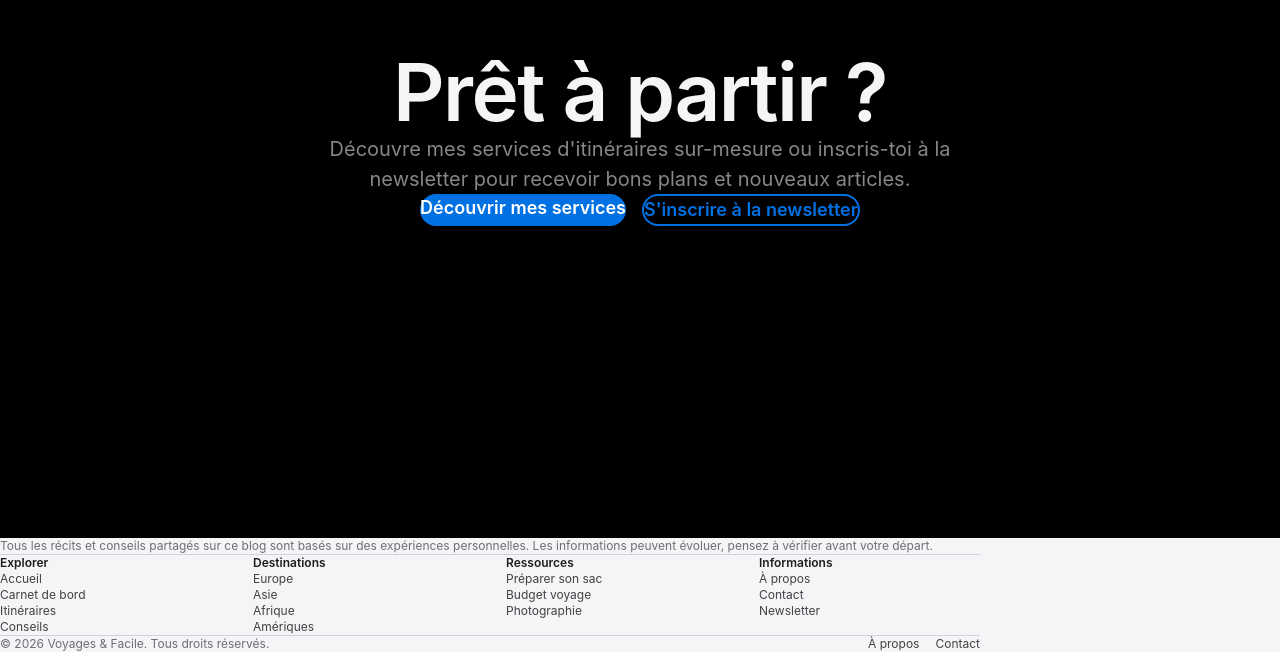
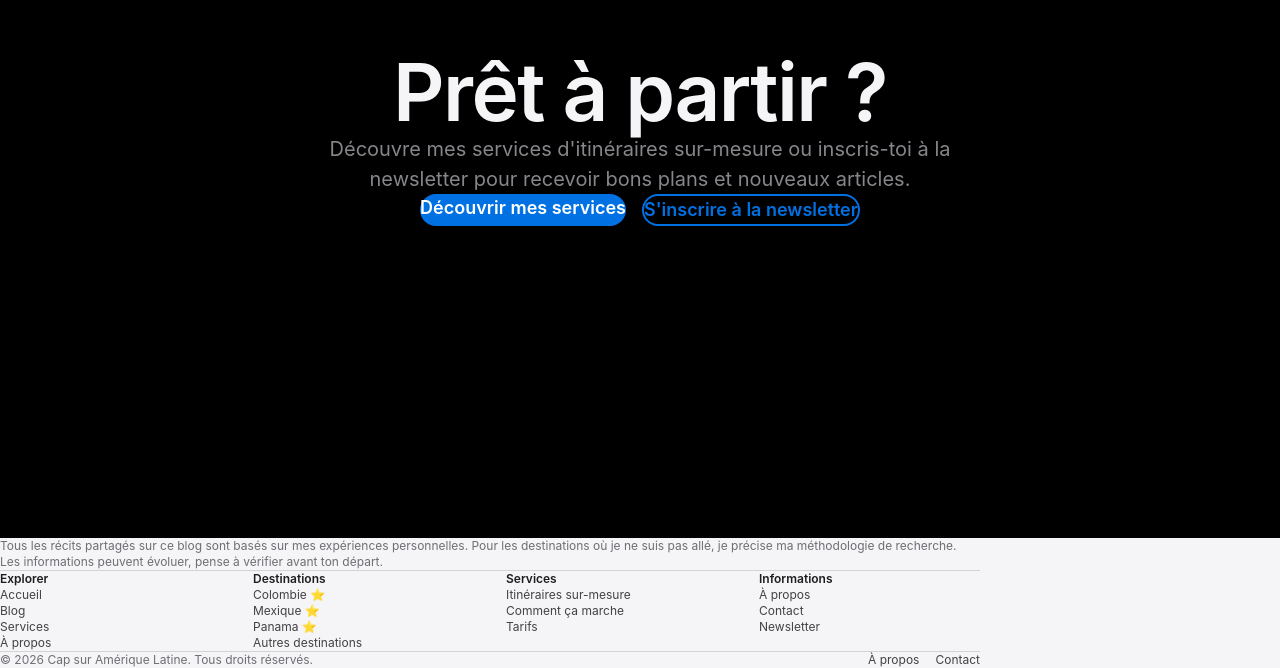
Before and after one commit to km3lb4d-ctrl/blog-voyage, a Next.js app: page / in a window 1280 px wide. Shown: the part 4288-4956 px from the top of the page. Built offline with nearby package versions, Linux system fonts and the light colour scheme.

Commit message:
Footer adapté Cap sur Amérique Latine

```diff
--- a/src/components/Footer.tsx
+++ b/src/components/Footer.tsx
@@ -6,26 +6,26 @@ export default function Footer() {
       title: 'Explorer',
       links: [
         { name: 'Accueil', href: '/' },
-        { name: 'Carnet de bord', href: '/carnet-de-bord' },
-        { name: 'Itinéraires', href: '/itineraires' },
-        { name: 'Conseils', href: '/conseils' },
+        { name: 'Blog', href: '/blog' },
+        { name: 'Services', href: '/services' },
+        { name: 'À propos', href: '/a-propos' },
       ],
     },
     {
       title: 'Destinations',
       links: [
-        { name: 'Europe', href: '/carnet-de-bord' },
-        { name: 'Asie', href: '/carnet-de-bord' },
-        { name: 'Afrique', href: '/carnet-de-bord' },
-        { name: 'Amériques', href: '/carnet-de-bord' },
+        { name: 'Colombie ⭐', href: '/blog' },
+        { name: 'Mexique ⭐', href: '/blog' },
+        { name: 'Panama ⭐', href: '/blog' },
+        { name: 'Autres destinations', href: '/services' },
       ],
     },
     {
-      title: 'Ressources',
+      title: 'Services',
       links: [
-        { name: 'Préparer son sac', href: '/conseils' },
-        { name: 'Budget voyage', href: '/conseils' },
-        { name: 'Photographie', href: '/conseils' },
+        { name: 'Itinéraires sur-mesure', href: '/services' },
+        { name: 'Comment ça marche', href: '/services' },
+        { name: 'Tarifs', href: '/services' },
       ],
     },
     {
@@ -43,8 +43,9 @@ export default function Footer() {
       <div className="max-w-[980px] mx-auto px-4 py-8">
         {/* Disclaimer */}
         <p className="text-[#6e6e73] mb-4 pb-4 border-b border-[#d2d2d7]">
-          Tous les récits et conseils partagés sur ce blog sont basés sur des expériences personnelles.
-          Les informations peuvent évoluer, pensez à vérifier avant votre départ.
+          Tous les récits partagés sur ce blog sont basés sur mes expériences personnelles.
+          Pour les destinations où je ne suis pas allé, je précise ma méthodologie de recherche.
+          Les informations peuvent évoluer, pense à vérifier avant ton départ.
         </p>
 
         {/* Links Grid */}
@@ -71,7 +72,7 @@ export default function Footer() {
         {/* Bottom */}
         <div className="pt-4 flex flex-col md:flex-row justify-between items-start md:items-center gap-4">
           <p className="text-[#6e6e73]">
-            © {new Date().getFullYear()} Voyages & Facile. Tous droits réservés.
+            © {new Date().getFullYear()} Cap sur Amérique Latine. Tous droits réservés.
           </p>
           <div className="flex flex-wrap gap-4 text-[#424245]">
             <Link href="/a-propos" className="hover:text-[#1d1d1f]">
```
